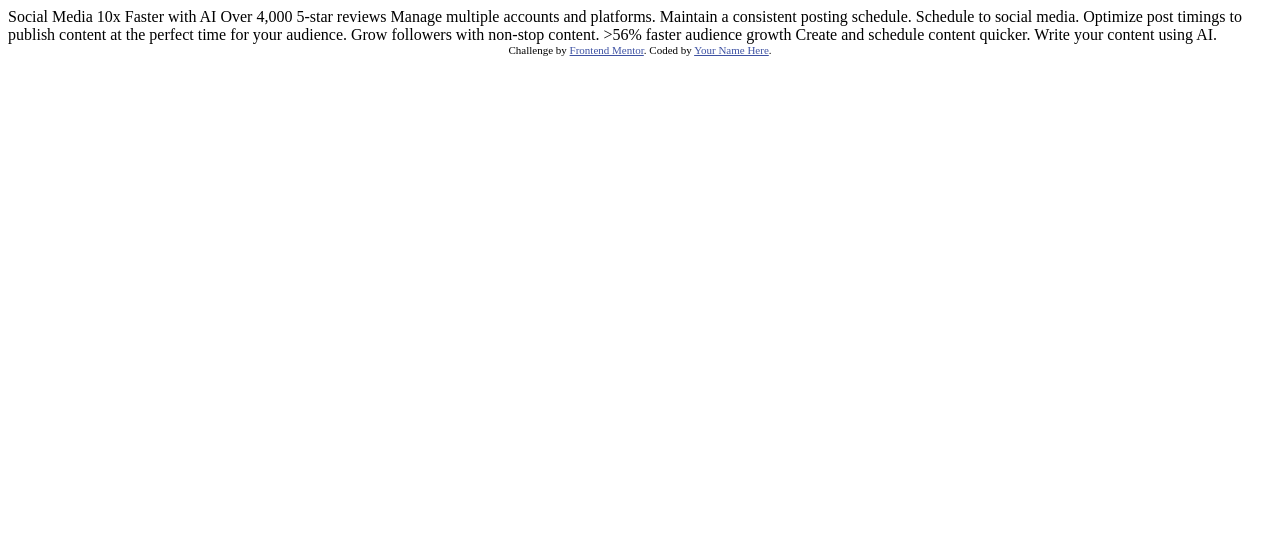
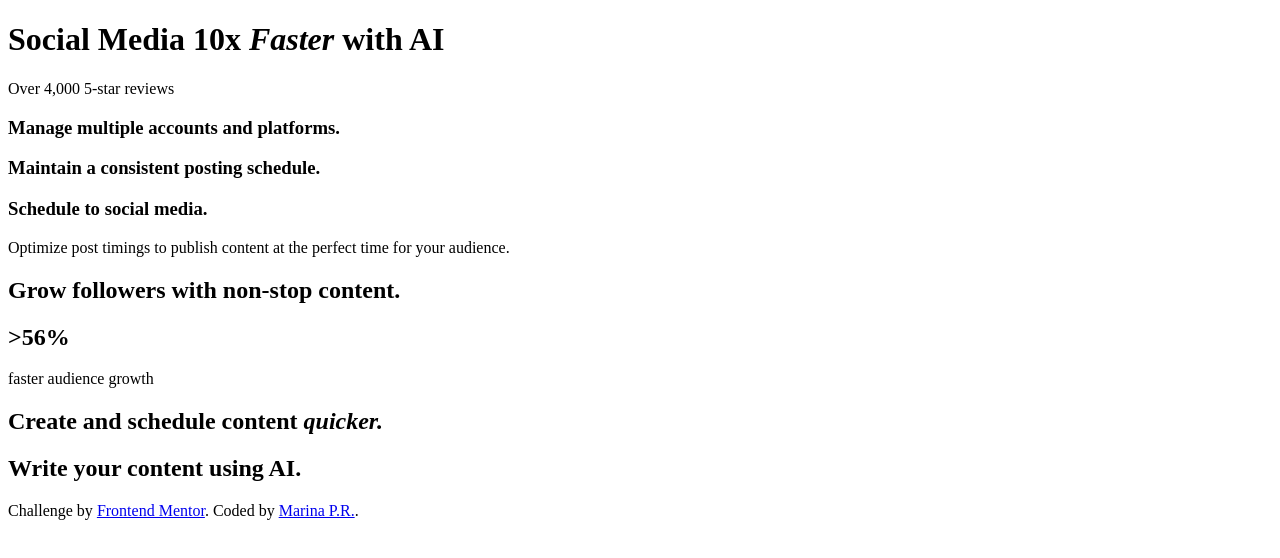
Before and after one commit to MarinaPerezR/bento-grid, a plain HTML site: page index.html in a window 1280 px wide. Drawn offline with Linux system fonts and the light colour scheme.

Commit message:
Added basic HTML structure

```diff
--- a/index.html
+++ b/index.html
@@ -1,42 +1,53 @@
 <!DOCTYPE html>
 <html lang="en">
   <head>
-  <meta charset="UTF-8">
-  <meta name="viewport" content="width=device-width, initial-scale=1.0"> <!-- displays site properly based on user's device -->
+    <meta charset="UTF-8" />
+    <meta name="viewport" content="width=device-width, initial-scale=1.0" />
 
-  <link rel="icon" type="image/png" sizes="32x32" href="./assets/images/favicon-32x32.png">
+    <link
+      rel="icon"
+      type="image/png"
+      sizes="32x32"
+      href="./assets/images/favicon-32x32.png"
+    />
 
     <title>Frontend Mentor | Bento grid</title>
-
-  <!-- Feel free to remove these styles or customise in your own stylesheet 👍 -->
-  <style>
-    .attribution { font-size: 11px; text-align: center; }
-    .attribution a { color: hsl(228, 45%, 44%); }
-  </style>
   </head>
   <body>
-
-  Social Media 10x Faster with AI
-  Over 4,000 5-star reviews
-
-  Manage multiple accounts and platforms.
-
-  Maintain a consistent posting schedule.
-
-  Schedule to social media.
-  Optimize post timings to publish content at the perfect time for your audience.
-
-  Grow followers with non-stop content.
-
-  >56% faster audience growth
-
-  Create and schedule content quicker.
-
-  Write your content using AI.
-
-  <div class="attribution">
-    Challenge by <a href="https://www.frontendmentor.io?ref=challenge">Frontend Mentor</a>.
-    Coded by <a href="#">Your Name Here</a>.
+    <main>
+      <div class="container">
+        <div class="card-1">
+          <h1>Social Media 10x <em>Faster</em> with AI</h1>
+          <p>Over 4,000 5-star reviews</p>
         </div>
+        <div class="card-2">
+          <h3>Manage multiple accounts and platforms.</h3>
+        </div>
+        <div class="card-3">
+          <h3>Maintain a consistent posting schedule.</h3>
+        </div>
+        <div class="card-4">
+          <h3>Schedule to social media.</h3>
+          <p>
+            Optimize post timings to publish content at the perfect time for
+            your audience.
+          </p>
+        </div>
+        <div class="card-5"><h2>Grow followers with non-stop content.</h2></div>
+        <div class="card-6">
+          <h2>>56%</h2>
+          <p>faster audience growth</p>
+        </div>
+        <div class="card-7">
+          <h2>Create and schedule content <em>quicker.</em></h2>
+        </div>
+        <div class="card-8"><h2>Write your content using AI.</h2></div>
+      </div>
+    </main>
+    <footer>
+      Challenge by
+      <a href="https://www.frontendmentor.io?ref=challenge">Frontend Mentor</a>.
+      Coded by <a href="https://github.com/MarinaPerezR">Marina P.R.</a>.
+    </footer>
   </body>
 </html>
```
Lines whose indentation alone changed are shown as unchanged.
